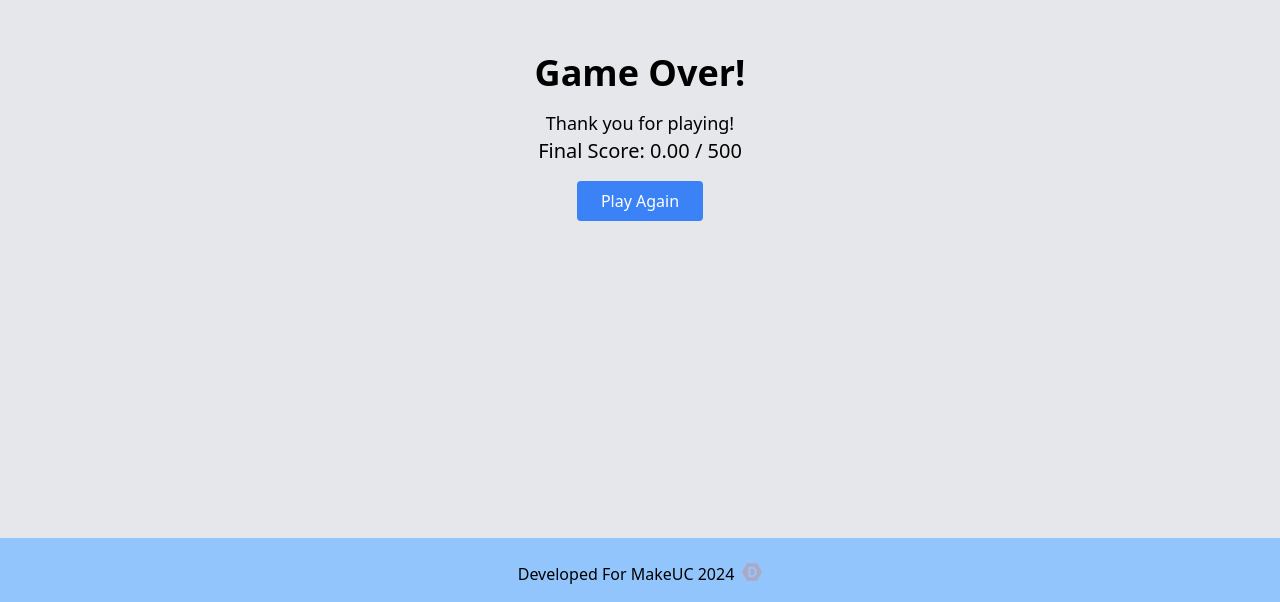
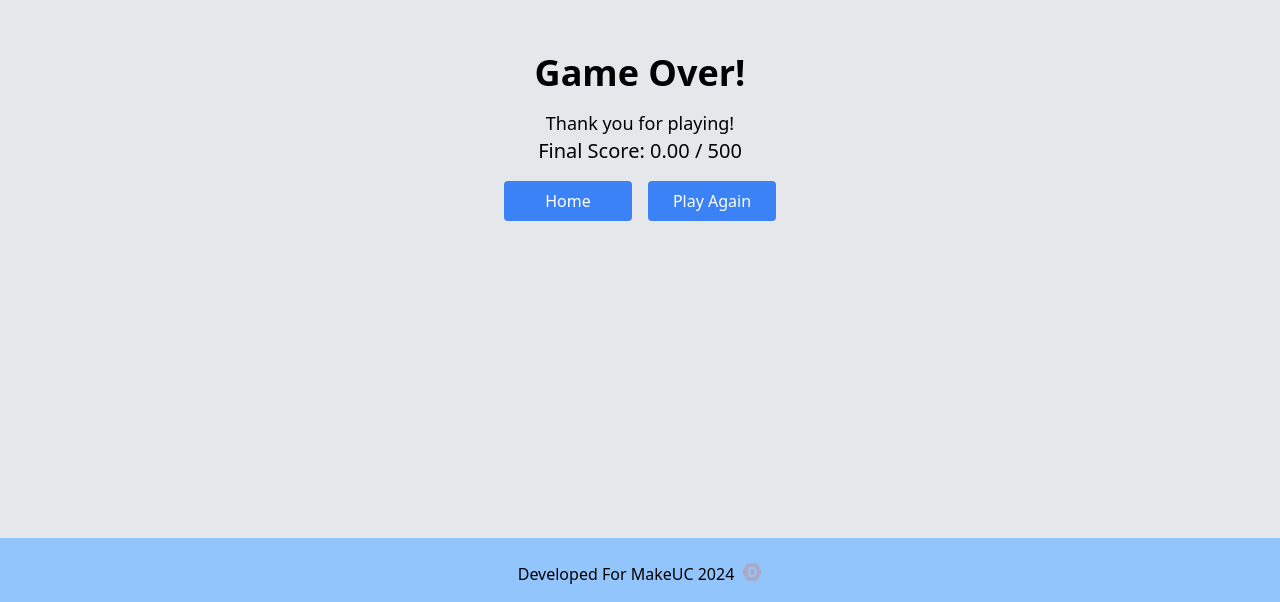
Before and after one commit to muhlenlogan8/GOU, a React (Vite) app in the folder GOU/: page /game-over in a window 1280 px wide. Shown: the part 263-865 px from the top of the page. Built offline with nearby package versions, Linux system fonts and the light colour scheme.

Commit message:
updated to remove leaderboard

```diff
--- a/GOU/src/components/HomeHeader.jsx
+++ b/GOU/src/components/HomeHeader.jsx
@@ -9,7 +9,7 @@ const Header = () => {
   const [isHover, setIsHovered] = useState(false);
 
   return (
-    <header className="fixed top-0 left-0 right-0 bg-blue-300 backdrop-blur-lg border-b border-blue-300 z-10">
+    <header className="fixed z-20 top-0 left-0 right-0 bg-blue-300 backdrop-blur-2xl border-b border-gray-300 bg-transparent">
       <nav
         aria-label="Global"
         className="mx-auto flex max-w-7xl items-center justify-between p-3 lg:px-8"
--- a/GOU/src/components/ImageContainer.jsx
+++ b/GOU/src/components/ImageContainer.jsx
@@ -44,7 +44,7 @@ const ImageContainer = forwardRef(
 			<div className="flex items-center justify-center w-full h-screen-adjusted-image-container overflow-hidden">
 				<div className="flex flex-col items-center p-2 w-screen">
 					<h1 className="text-4xl font-bold mb-6 text-center w-full">
-						Campus Geoguesser
+						University of Cincinnati Uni-Guesser
 					</h1>
 					<ScoreAndRound
 						round={round}
--- a/GOU/src/pages/GameOver.jsx
+++ b/GOU/src/pages/GameOver.jsx
@@ -59,12 +59,20 @@ const GameOver = () => {
 				<h1 className="text-4xl font-bold mb-4">Game Over!</h1>
 				<p className="text-lg">Thank you for playing!</p>
 				<p className="text-xl">Final Score: {roundedScore} / 500</p>
-				<button
+				<div className="flex flex-row items-center">
+                <button
+					onClick={() => navigate("/")} // Navigate to / on button press
+					className="mr-2 w-32 mt-4 px-6 py-2 bg-blue-500 text-white rounded hover:bg-blue-600"
+				>
+					Home
+				</button>
+                <button
 					onClick={() => navigate("/play")} // Navigate to /play on button press
-					className="mt-4 px-6 py-2 bg-blue-500 text-white rounded hover:bg-blue-600"
+					className="ml-2 w-32 mt-4 px-6 py-2 bg-blue-500 text-white rounded hover:bg-blue-600"
 				>
 					Play Again
 				</button>
+                </div>
 				{/* {isTop10 && (
 					<div className="mt-8 flex flex-col items-center">
 						<h3 className="text-xl text-center font-bold">
```
